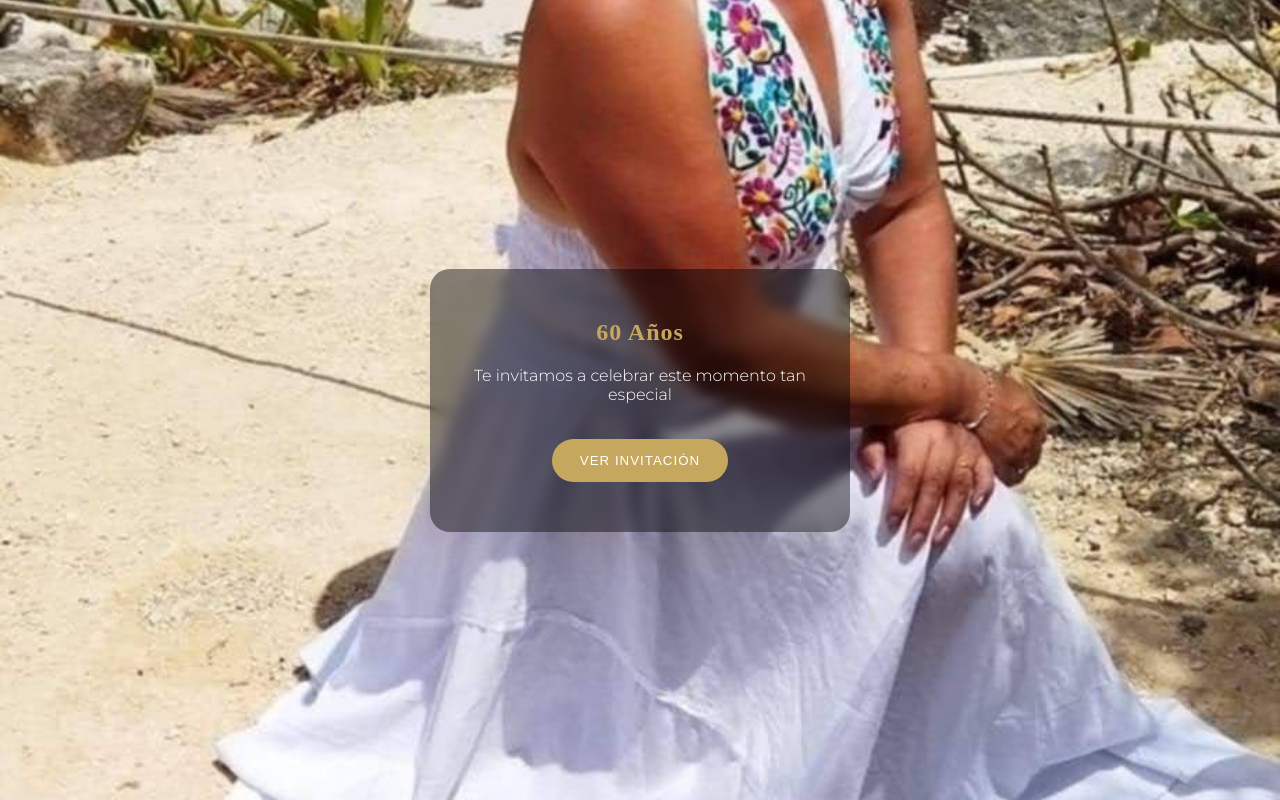
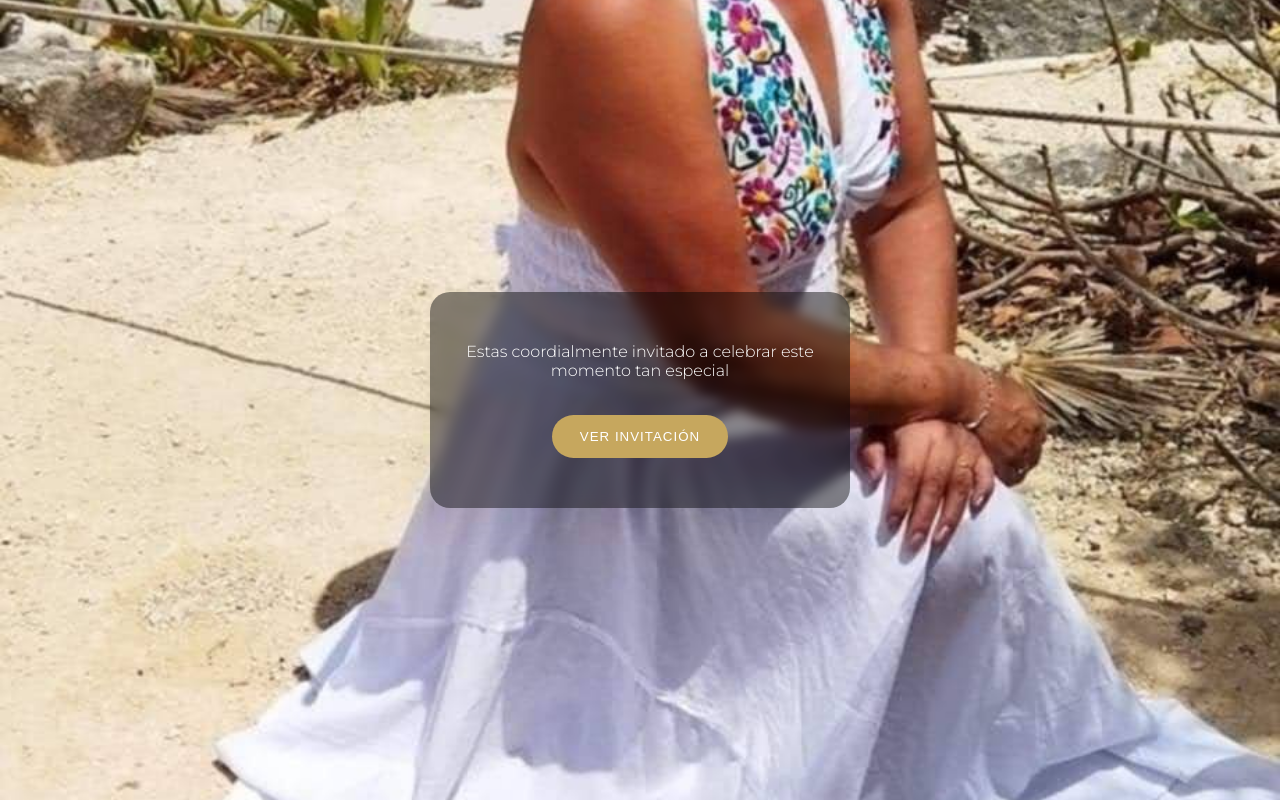
Before and after one commit to jesus-omar/invitacion-60, a plain HTML site: page public/index.html in a window 1280 px wide. Drawn offline with Linux system fonts and the light colour scheme.

Commit message:
actualizacion invitacion

```diff
--- a/public/index.html
+++ b/public/index.html
@@ -17,10 +17,10 @@
 
   <div class="card">
 
-    <h1>60 Años</h1>
+   <!-- <h1>60 Años</h1>-->
 
     <p>
-      Te invitamos a celebrar este momento tan especial
+      Estas coordialmente invitado a celebrar este momento tan especial
     </p>
 
     <button id="btnAbrirInvitacion">
@@ -102,7 +102,7 @@
   </p>
 
   <p>
-  ubicado en Niños Héroes 12, Colonia El Dorado, Tlalnepantla, C.P. 54020, México.
+  Ubicado en Niños Héroes 12, Colonia El Dorado, Tlalnepantla, C.P. 54020, México.
   </p>
 
   <button onclick="window.open('https://share.google/ZO9GkmTwKT5CwkjR3','_blank')">
```
